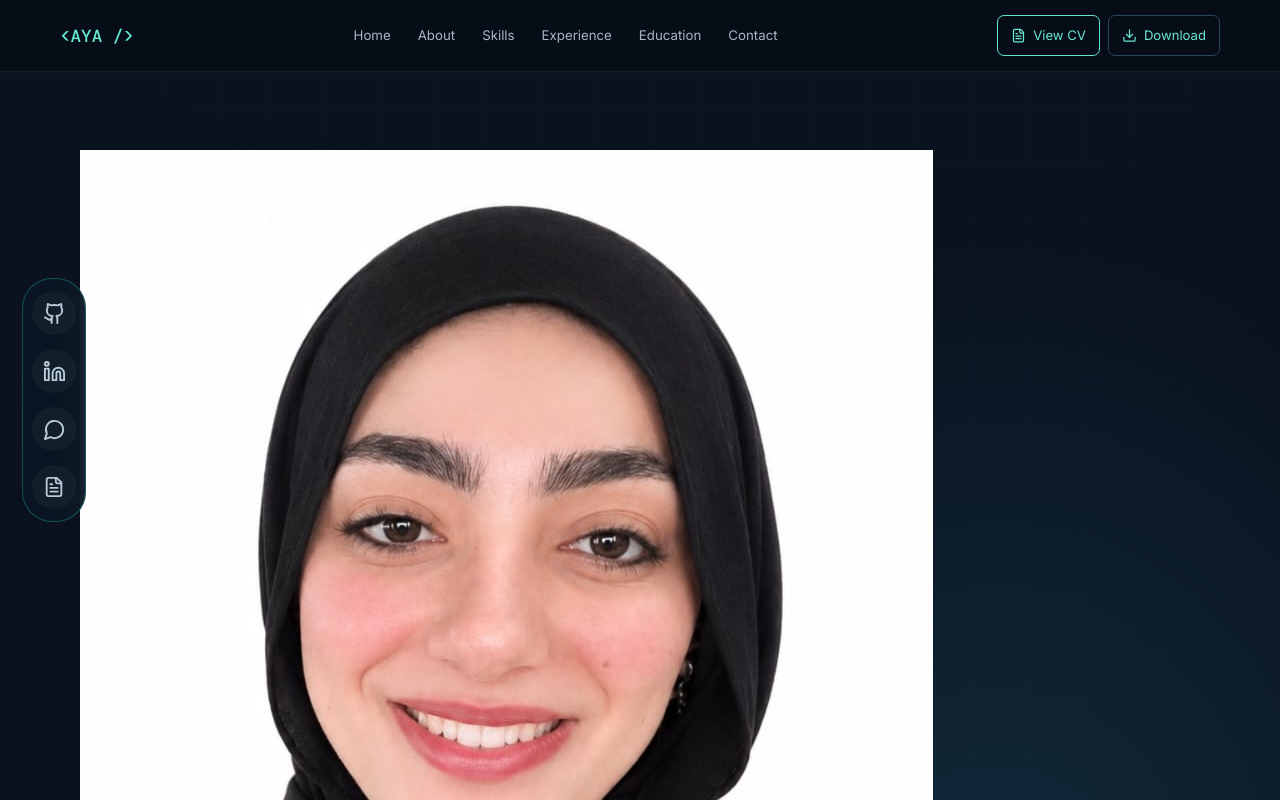
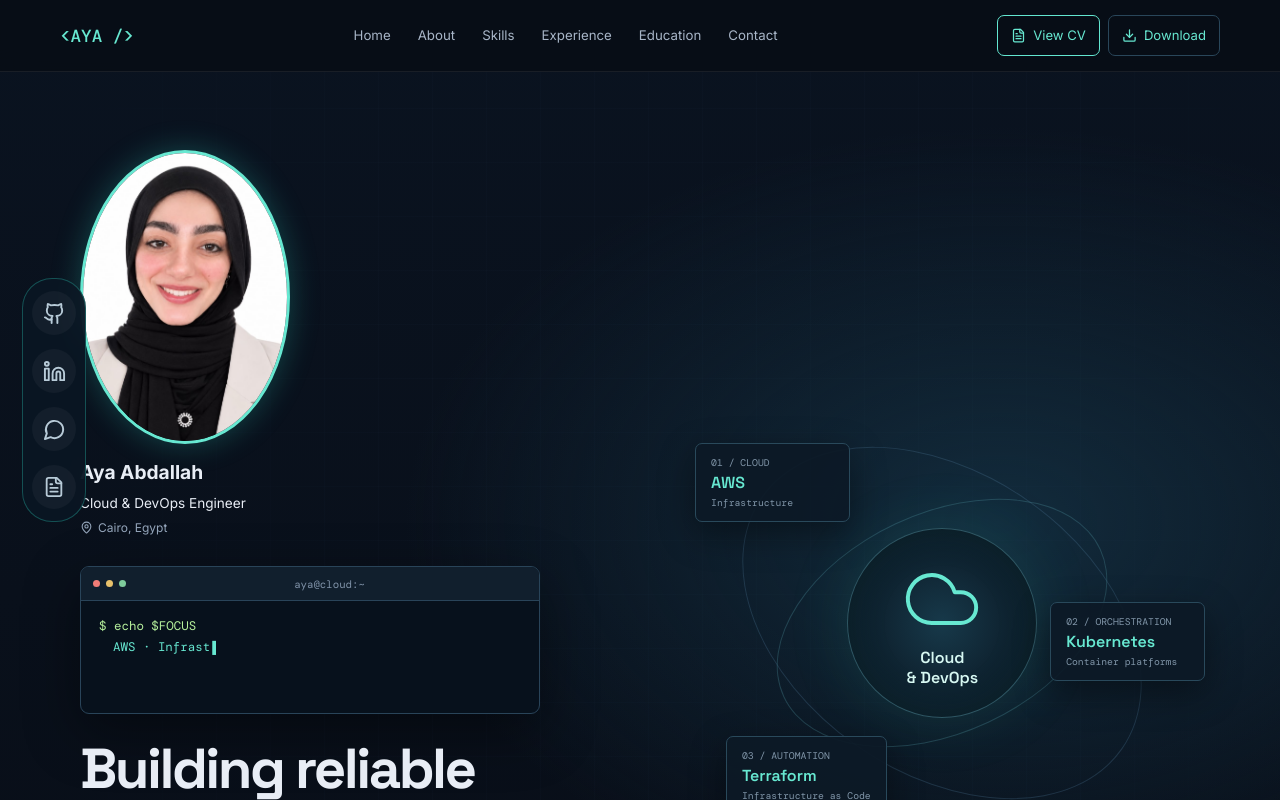
Before and after one commit to Aia-Abdallah/Aia-Abdallah.github.io, a React (Vite) app: page / in a window 1280 px wide. Shown: the top 800 px of the page. Built offline with nearby package versions, Linux system fonts and the light colour scheme.

Commit message:
Add styles for hero profile section

```diff
--- a/src/styles.css
+++ b/src/styles.css
@@ -132,3 +132,55 @@
     display: none;
   }
 }
+
+/* Hero Profile Image */
+.hero-profile {
+  display: flex;
+  flex-direction: column;
+  align-items: flex-start;
+  margin-bottom: 24px;
+}
+
+.profile-photo {
+  width: 210px;
+  height: 294px;
+  max-width: 100%;
+  object-fit: cover;
+  object-position: center top;
+  border-radius: 50%;
+  border: 3px solid var(--cyan);
+  margin: 0 0 12px;
+  box-shadow: 0 0 30px #2edbc544;
+  display: block;
+}
+
+.profile-info {
+  display: flex;
+  flex-direction: column;
+  gap: 3px;
+}
+
+.profile-info h2 {
+  font-size: 1.2rem;
+  font-weight: 700;
+}
+
+.profile-info span {
+  font-size: 0.85rem;
+}
+
+.profile-info small {
+  display: flex;
+  align-items: center;
+  gap: 5px;
+  color: var(--muted);
+  font-size: 0.75rem;
+}
+
+/* Responsive */
+@media (max-width: 600px) {
+  .profile-photo {
+    width: 175px;
+    height: 245px;
+  }
+}
```
